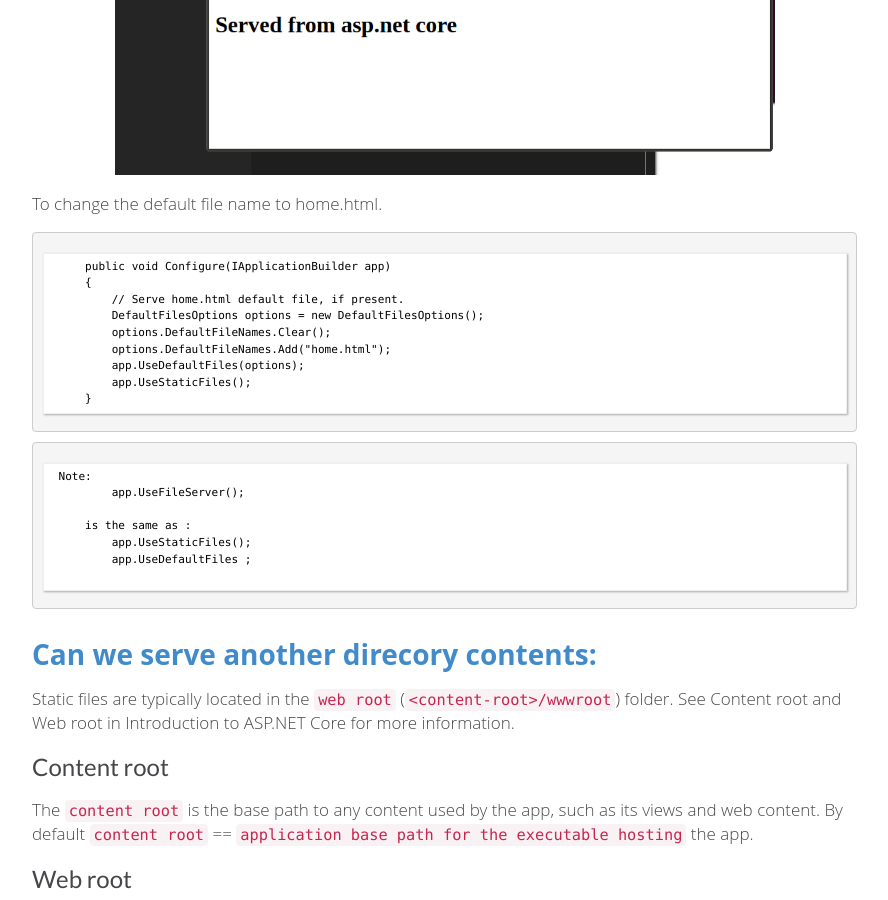
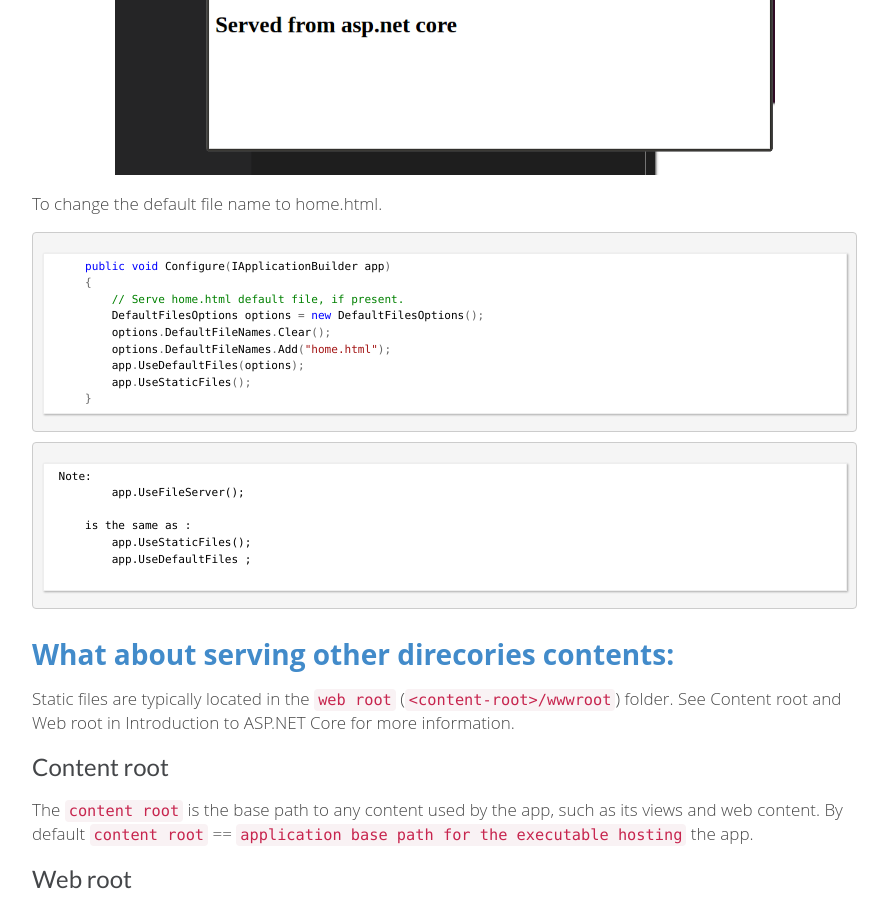
Before and after one commit to malekbenz/malekbenz, a Jekyll site: the page built from _posts/2016-08-10-Serving-static-content-with-AspNet-core.md, in a window 1280 px wide and 900 px high, scrolled down 5876 px. Shown: the whole window, without its empty margins (53-941 px from the left). Built offline with Jekyll 4.4.1, drawn with Linux system fonts in a browser that asks for light colours; nearby versions of some CDN libraries; comment, search, counter and statistics services are not loaded.

Commit message:
add code.css

````diff
--- a/_posts/2016-08-10-Serving-static-content-with-AspNet-core.md
+++ b/_posts/2016-08-10-Serving-static-content-with-AspNet-core.md
@@ -58,6 +58,7 @@ Update the project.json file to add the Kestrel HTTP server & StaticFiles packag
     }
     }
 ```
+
 ![CMD](/images/dotnet/webserverproject.png){:class="img-responsive" :max-width="80%"}
 
 
@@ -170,7 +171,7 @@ Run the app again
 
 To change the default file name to home.html.
 
-```
+```csharp
     public void Configure(IApplicationBuilder app)
     {
         // Serve home.html default file, if present.
@@ -192,7 +193,7 @@ Note:
 
 ```
 
-## Can we serve another direcory contents:
+## What about serving other direcories contents:
 
 Static files are typically located in the `web root` (`<content-root>/wwwroot`) folder. See Content root and Web root in Introduction to ASP.NET Core for more information.
 
````
Also changed, not shown: _posts/2016-08-05-First-web-application-dotnet-core-linux.md (+3 -3 lines).
